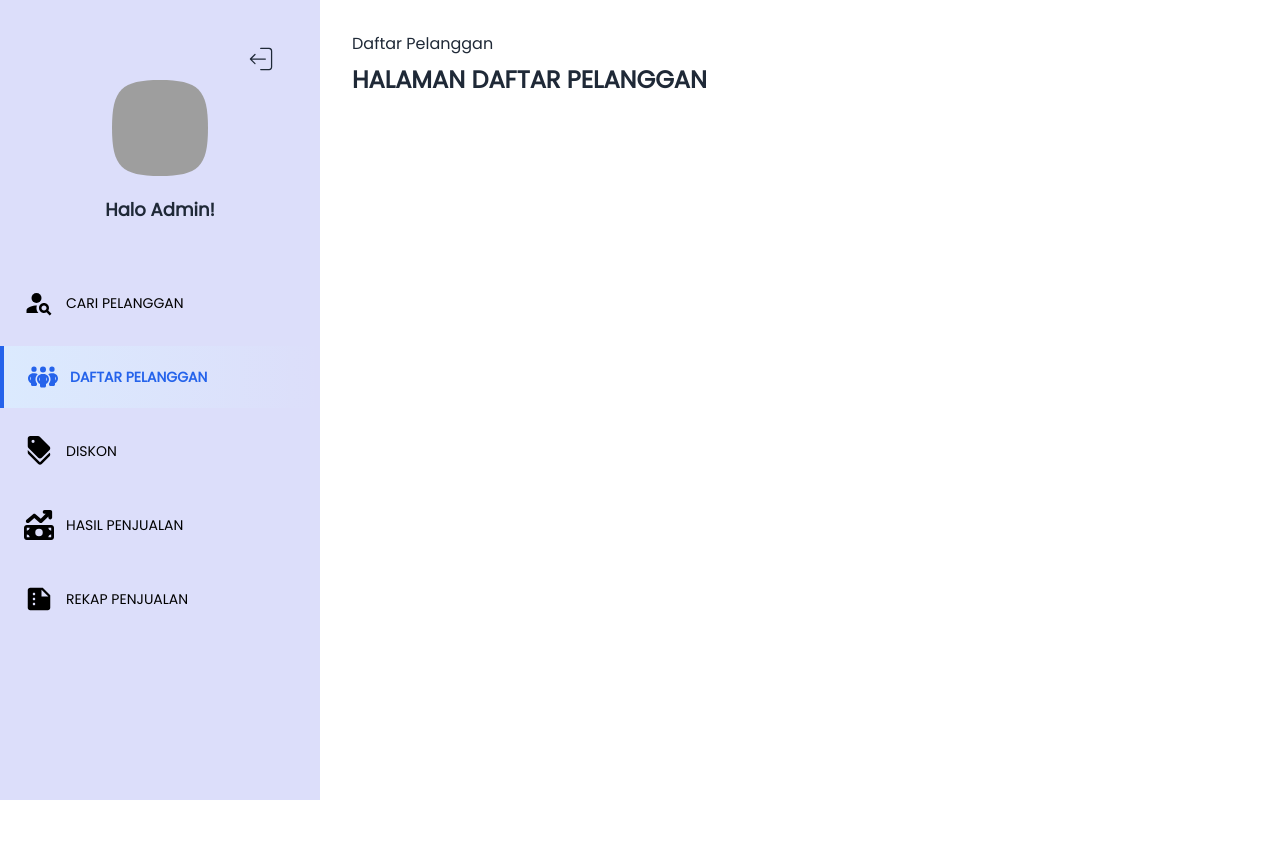
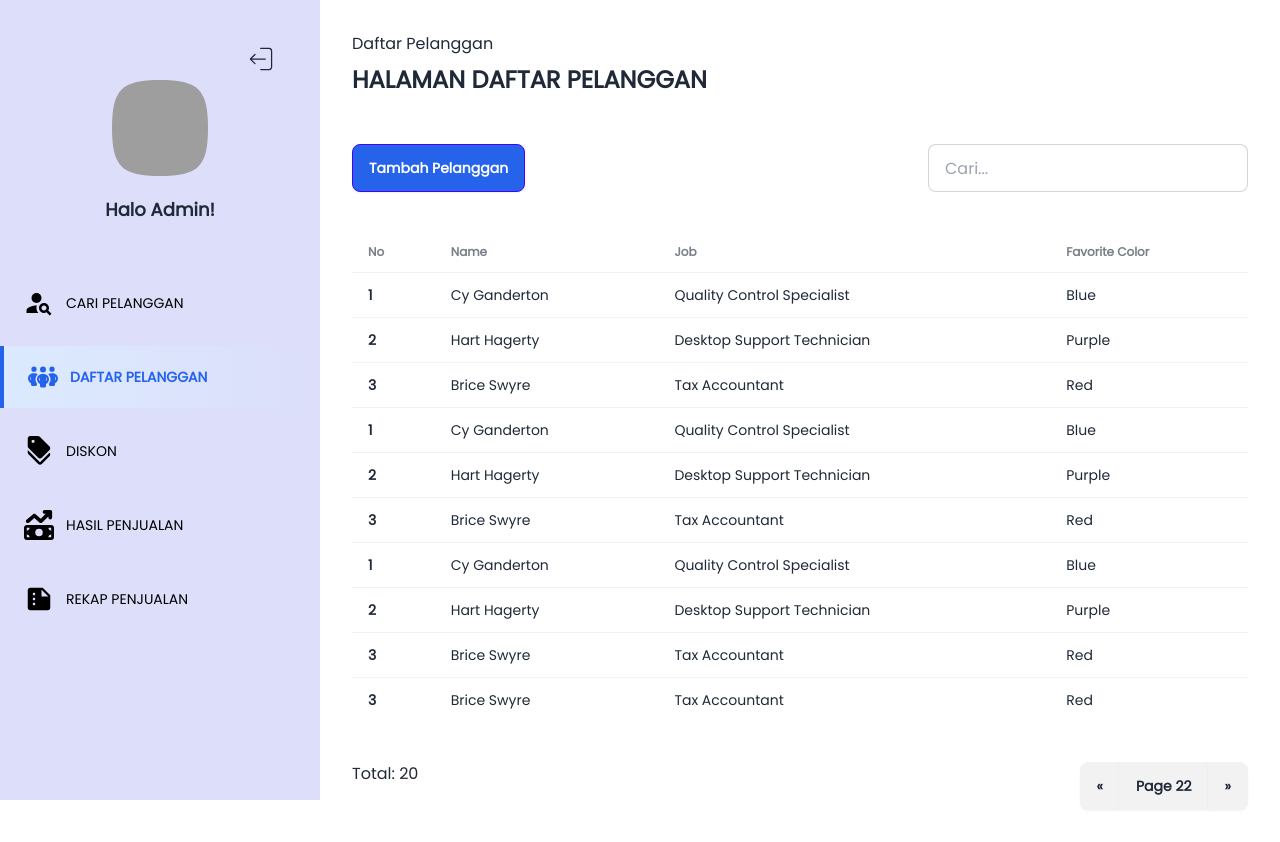
Before and after one commit to 01011001andra/project-1, a React (Vite) app in the folder client/: page /daftar-pelanggan in a window 1280 px wide. Before the commit the page ends 800 px from the top, so only its background shows below. Built offline with nearby package versions, Linux system fonts and the light colour scheme; grey boxes are pictures that could not be loaded.

Commit message:
feat(UPDATE UI): :lipstick: DATA PELANGGA

```diff
--- a/client/src/layouts/ContentLayout.jsx
+++ b/client/src/layouts/ContentLayout.jsx
@@ -2,7 +2,7 @@ import React from "react";
 
 const ContentLayout = ({ navigasi, children, name_page }) => {
   return (
-    <div className="p-8 w-full min-h-screen  flex flex-col gap-5 xl:gap-8">
+    <div className="p-8 w-full min-h-screen  flex flex-col gap-7 xl:gap-12">
       <div className="flex gap-2 flex-col">
         <div className="flex gap-2 text-sm xl:text-base">{navigasi}</div>
         <h2 className="font-bold text-lg xl:text-2xl uppercase">{name_page}</h2>
--- a/client/src/layouts/MainLayout.jsx
+++ b/client/src/layouts/MainLayout.jsx
@@ -47,7 +47,7 @@ const MainLayout = ({ children }) => {
 
             <ul className="menu p-0 w-60 lg:w-80 min-h-full flex flex-col gap-12 bg-[#dcdefa] py-20 text-base-content relative">
               <CiLogout
-                className="absolute top-11 right-11 cursor-pointer hover:text-red-600"
+                className="absolute top-11 right-5 xl:right-11 cursor-pointer hover:text-red-600"
                 size={30}
                 onClick={() => {
                   document.getElementById("logoutConfirm").showModal();
@@ -59,13 +59,13 @@ const MainLayout = ({ children }) => {
                 </div>
                 <h3 className="font-bold text-sm lg:text-lg">Halo Admin!</h3>
               </div>
-              <div className="flex flex-col gap-3">
+              <div className="flex flex-col gap-2 xl:gap-3">
                 {menus?.map((item, index) => {
                   return (
                     <Link
                       key={index}
                       to={item.path}
-                      className={`py-4 text-xs lg:text-sm flex gap-3 ${
+                      className={`py-2 xl:py-4 text-xs lg:text-sm flex gap-3 ${
                         item.path == pathname
                           ? "text-blue-600 bg-gradient-to-r border-l-4 items-center px-6 border-blue-600 font-bold from-blue-100 "
                           : " items-center  text-black px-6  font-light hover:text-blue-600 hover:font-bold transition-all duration-500"
--- /dev/null
+++ b/client/src/pages/cari-pelanggan/components/PelangganModal.jsx
@@ -0,0 +1,47 @@
+import React from "react";
+
+const PelangganModal = () => {
+  return (
+    <dialog id="PelangganModal" className="modal">
+      <div className="modal-box max-w-xl">
+        <form method="dialog">
+          {/* if there is a button in form, it will close the modal */}
+          <button className="btn btn-sm btn-circle btn-ghost absolute right-2 top-2">
+            ✕
+          </button>
+        </form>
+        <div className="flex flex-col h-full justify-between gap-5">
+          <div className="flex flex-col gap-5">
+            <h3 className="font-bold text-lg">Pelanggan tersedia!</h3>
+            <div className="overflow-x-auto">
+              <table className="">
+                <tbody>
+                  {/* row 1 */}
+                  <tr>
+                    <td className="font-bold">Nama</td>
+                    <td>: Yandra</td>
+                  </tr>
+                  <tr>
+                    <td className="font-bold">Nomor WA</td>
+                    <td>: Yandra</td>
+                  </tr>
+                  <tr>
+                    <td className="font-bold">Alamat</td>
+                    <td>: Kavling senjulgxxxx</td>
+                  </tr>
+                  <tr>
+                    <td className="font-bold">Terakhir membeli</td>
+                    <td>: Kavling senjulgxxxx</td>
+                  </tr>
+                </tbody>
+              </table>
+            </div>
+          </div>
+          <button className="btn btn-success text-white">LANJUT</button>
+        </div>
+      </div>
+    </dialog>
+  );
+};
+
+export default PelangganModal;
--- /dev/null
+++ b/client/src/pages/cari-pelanggan/components/index.js
@@ -0,0 +1,3 @@
+import PelangganModal from "./PelangganModal";
+
+export { PelangganModal };
--- a/client/src/pages/cari-pelanggan/page.jsx
+++ b/client/src/pages/cari-pelanggan/page.jsx
@@ -2,9 +2,16 @@ import React from "react";
 import { ContentLayout } from "../../layouts";
 import { useForm } from "react-hook-form";
 import { Link } from "react-router-dom";
+import { PelangganModal } from "./components";
 
 const CariPelanggan = () => {
   const { register, watch } = useForm();
+  let curr = new Date();
+  curr.setDate(curr.getDate() + 3);
+  let date = curr.toISOString().substring(0, 10);
+  function handleCari() {
+    document.getElementById("PelangganModal").showModal();
+  }
 
   return (
     <ContentLayout
@@ -19,38 +26,70 @@ const CariPelanggan = () => {
         <div className="flex flex-col lg:flex-row gap-5">
           <input
             type="text"
-            placeholder="Cari pelanggan..."
+            placeholder="Masukkan nomor wa pelanggan..."
             className="input input-bordered w-full"
             {...register("cari")}
           />
-          <button className="btn btn-primary text-white">CARI</button>
+
+          <button onClick={handleCari} className="btn btn-primary text-white">
+            Cari
+          </button>
         </div>
       </div>
-      {watch("cari") ? (
-        <div className="overflow-x-auto">
-          <table className="table table-zebra">
-            <thead>
-              <tr>
-                <th>Nomor</th>
-                <th>Nomor Whatsapp</th>
-                <th>Nama</th>
-              </tr>
-            </thead>
-            <tbody>
-              <tr>
-                <th>1</th>
-                <td>089512486112</td>
-                <td>M. Alief Chandra</td>
-                <td className="text-end">
-                  <button className="btn btn-primary">order now</button>
-                </td>
-              </tr>
-            </tbody>
-          </table>
+
+      <form className="flex flex-col gap-6 py-10 bg-[#dcdefa] p-5 rounded-lg">
+        <h1 className="font-bold text-xl text-center">
+          Tambah pelanggan baru!
+        </h1>
+        <div className="flex flex-col gap-5">
+          <label className="form-control w-full ">
+            <div className="label">
+              <span className="label-text">Nama pelanggan :</span>
+            </div>
+            <input
+              type="text"
+              placeholder="Type here"
+              className="input input-bordered w-full "
+            />
+          </label>
+          <label className="form-control w-full ">
+            <div className="label">
+              <span className="label-text">Nomor whatsapp :</span>
+            </div>
+            <input
+              defaultValue={watch("cari")}
+              type="text"
+              placeholder="Type here"
+              className="input input-bordered w-full "
+            />
+          </label>
+          <label className="form-control w-full ">
+            <div className="label">
+              <span className="label-text">Alamat :</span>
+            </div>
+            <input
+              type="text"
+              placeholder="Type here"
+              className="input input-bordered w-full "
+            />
+          </label>
+          <label className="form-control w-full ">
+            <div className="label">
+              <span className="label-text">Tanggal :</span>
+            </div>
+            <input
+              type="date"
+              defaultValue={date}
+              placeholder="Type here"
+              className="input input-bordered w-full "
+            />
+          </label>
         </div>
-      ) : (
-        <h2 className="">Silahkan masukkan nomor hp untuk cari pelanggan...</h2>
-      )}
+        <button className="btn btn-success text-white">Submit</button>
+      </form>
+
+      {/* <h2 className="">Silahkan masukkan nomor hp untuk cari pelanggan...</h2> */}
+      <PelangganModal />
     </ContentLayout>
   );
 };
--- a/client/src/pages/daftar-pelanggan/page.jsx
+++ b/client/src/pages/daftar-pelanggan/page.jsx
@@ -11,7 +11,113 @@ const DaftarPelanggan = () => {
         </>
       }
       name_page={"Halaman Daftar Pelanggan"}
-    ></ContentLayout>
+    >
+      <div className="w-full flex flex-col  rounded-xl gap-10">
+        <div className="flex-col-reverse gap-2 lg:flex-row flex justify-between">
+          <button className="btn btn-primary bg-blue-600 text-white">
+            Tambah Pelanggan
+          </button>
+          <input
+            type="text"
+            placeholder="Cari..."
+            className="input input-bordered w-full xl:max-w-xs"
+          />
+        </div>
+        <div className="overflow-x-auto ">
+          <table className="table">
+            {/* head */}
+            <thead>
+              <tr>
+                <th>No</th>
+                <th>Name</th>
+                <th>Job</th>
+                <th>Favorite Color</th>
+              </tr>
+            </thead>
+            <tbody>
+              {/* row 1 */}
+              <tr>
+                <th>1</th>
+                <td>Cy Ganderton</td>
+                <td>Quality Control Specialist</td>
+                <td>Blue</td>
+              </tr>
+              {/* row 2 */}
+              <tr>
+                <th>2</th>
+                <td>Hart Hagerty</td>
+                <td>Desktop Support Technician</td>
+                <td>Purple</td>
+              </tr>
+              {/* row 3 */}
+              <tr>
+                <th>3</th>
+                <td>Brice Swyre</td>
+                <td>Tax Accountant</td>
+                <td>Red</td>
+              </tr>
+              {/* row 1 */}
+              <tr>
+                <th>1</th>
+                <td>Cy Ganderton</td>
+                <td>Quality Control Specialist</td>
+                <td>Blue</td>
+              </tr>
+              {/* row 2 */}
+              <tr>
+                <th>2</th>
+                <td>Hart Hagerty</td>
+                <td>Desktop Support Technician</td>
+                <td>Purple</td>
+              </tr>
+              {/* row 3 */}
+              <tr>
+                <th>3</th>
+                <td>Brice Swyre</td>
+                <td>Tax Accountant</td>
+                <td>Red</td>
+              </tr>
+              {/* row 1 */}
+              <tr>
+                <th>1</th>
+                <td>Cy Ganderton</td>
+                <td>Quality Control Specialist</td>
+                <td>Blue</td>
+              </tr>
+              {/* row 2 */}
+              <tr>
+                <th>2</th>
+                <td>Hart Hagerty</td>
+                <td>Desktop Support Technician</td>
+                <td>Purple</td>
+              </tr>
+              {/* row 3 */}
+              <tr>
+                <th>3</th>
+                <td>Brice Swyre</td>
+                <td>Tax Accountant</td>
+                <td>Red</td>
+              </tr>
+              {/* row 3 */}
+              <tr>
+                <th>3</th>
+                <td>Brice Swyre</td>
+                <td>Tax Accountant</td>
+                <td>Red</td>
+              </tr>
+            </tbody>
+          </table>
+        </div>
+        <div className="w-full flex justify-between">
+          <span>Total: 20</span>
+          <div className="join">
+            <button className="join-item btn">«</button>
+            <button className="join-item btn">Page 22</button>
+            <button className="join-item btn">»</button>
+          </div>
+        </div>
+      </div>
+    </ContentLayout>
   );
 };
 
```
